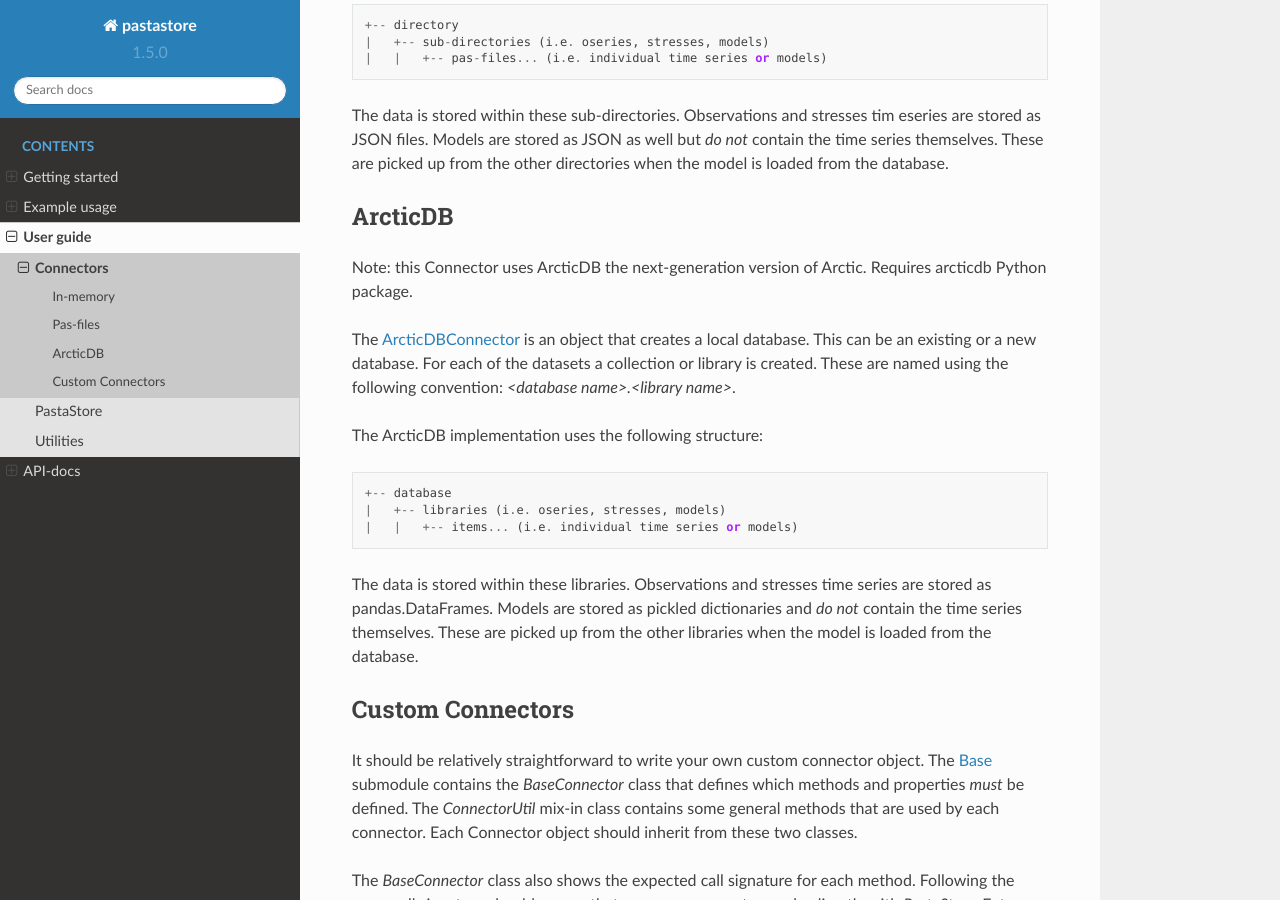
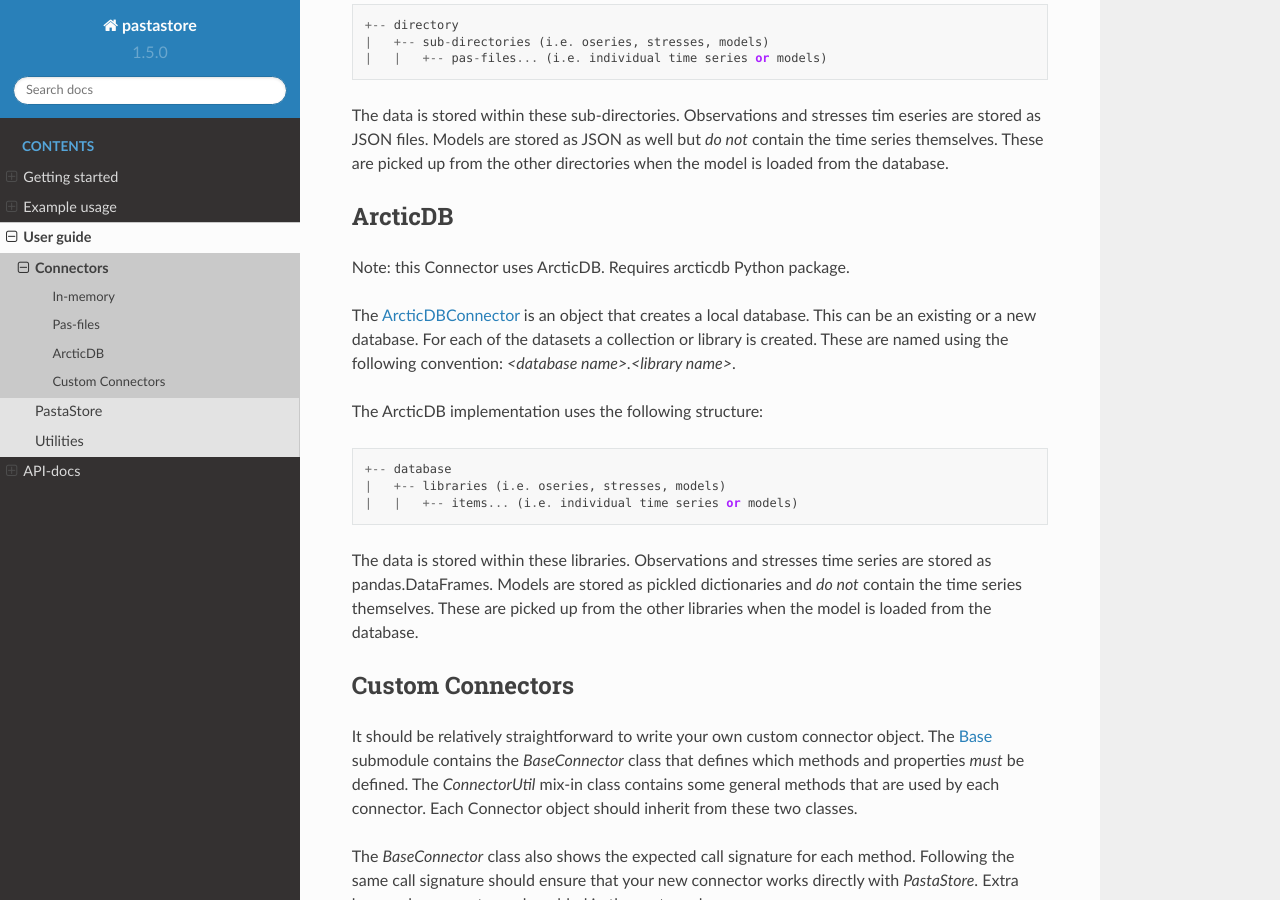
Before and after one commit to pastas/pastastore, a Sphinx documentation site: the page built from docs/connectors.rst, in a window 1280 px wide and 900 px high, scrolled down 796 px. Built offline with Sphinx 7.4.7 and the Read the Docs theme 2.0.0, drawn with Linux system fonts in a browser that asks for light colours; the version number is read from the project's files by our own code.

Commit message:
improve docs

```diff
--- a/docs/connectors.rst
+++ b/docs/connectors.rst
@@ -43,7 +43,7 @@
 
 ArcticDB
 --------
-Note: this Connector uses ArcticDB the next-generation version of Arctic. Requires arcticdb Python package.
+Note: this Connector uses ArcticDB. Requires arcticdb Python package.
 
 The :ref:`ArcticDBConnector` is an object that creates a
 local database. This can be an existing or a new database.
--- a/docs/examples.rst
+++ b/docs/examples.rst
@@ -50,7 +50,7 @@
 
    import pastastore as pst
 
-   # define arctic connector
+   # define ArcticDB connector
    uri = "lmdb://./my_path_here/"
    conn = pst.ArcticDBConnector("my_db", uri)
 
```
